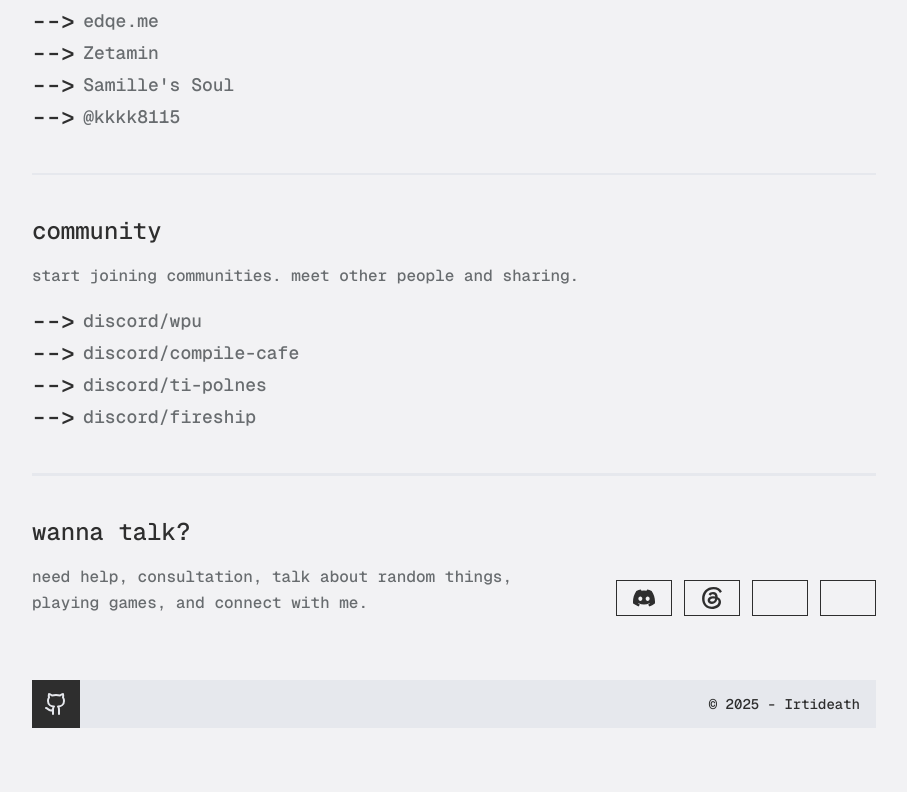
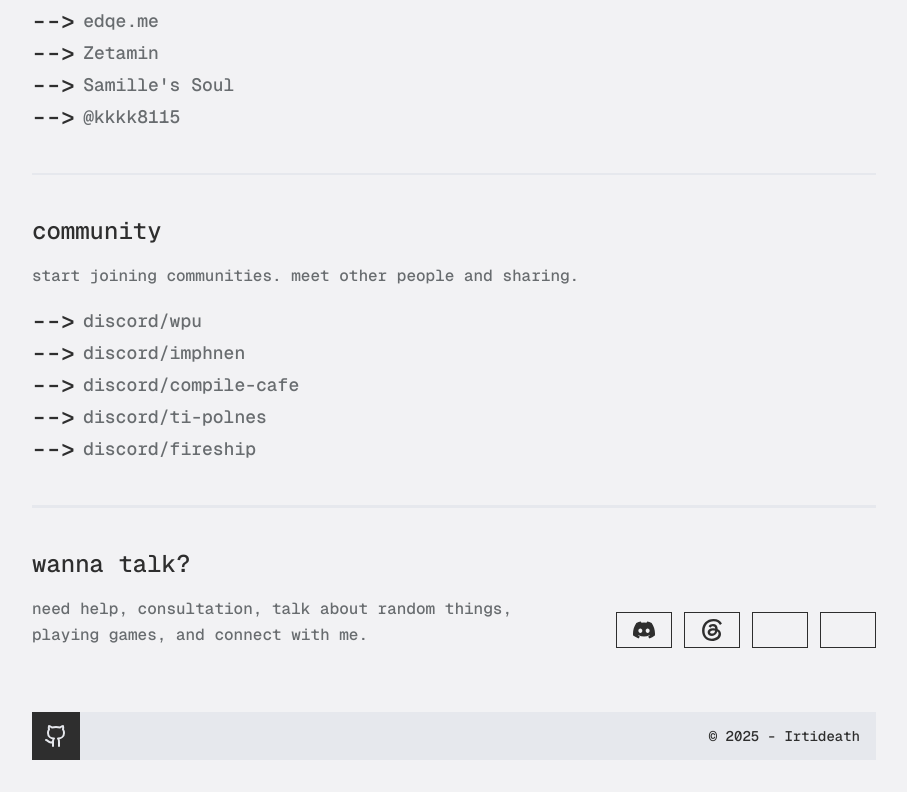
Before and after one commit to IRTIDEATH/Al-Sakha, a Next.js app: page / in a window 1280 px wide. Shown: the part 2732-3524 px from the top of the page, without its empty margins (186-1093 px from the left). Before the commit the page ends 3492 px from the top, so only its background shows below. Built offline with nearby package versions, Linux system fonts and the light colour scheme; some icons are missing.

Commit message:
Update uh yeah

```diff
--- a/components/section/home/work-section.tsx
+++ b/components/section/home/work-section.tsx
@@ -23,7 +23,7 @@ const WorkExperienceSection = () => {
                 rel="noopener noreferrer"
                 target="_blank"
                 href={item.link}
-                className="text-xl font-medium font-roboto inline-flex items-end gap-1 group"
+                className="text-xl font-medium font-roboto inline-flex items-end gap-1 group w-fit"
               >
                 {item.company}
                 <span className="inline-block relative overflow-hidden h-5 w-5">
--- a/constants/index.ts
+++ b/constants/index.ts
@@ -384,6 +384,11 @@ export const communityLink: TcommunityLink[] = [
         title: "discord/wpu",
     },
     {
+        label: "IMPHNEN",
+        href: "http://discord.gg/imphnen",
+        title: "discord/imphnen",
+    },
+    {
         label: "Compile Cafe",
         href: "https://discord.gg/ExCvJtVTu6",
         title: "discord/compile-cafe",
```
